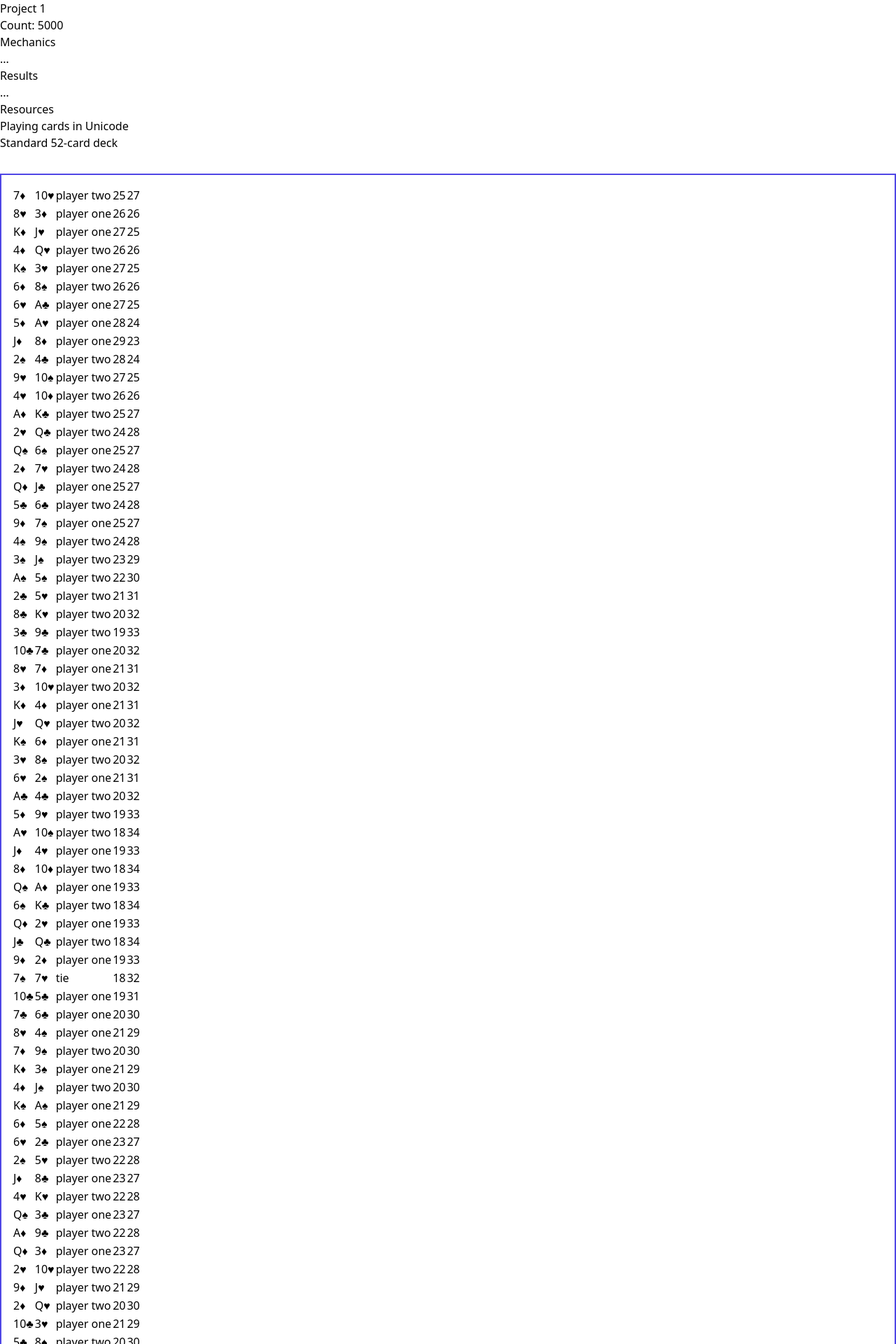
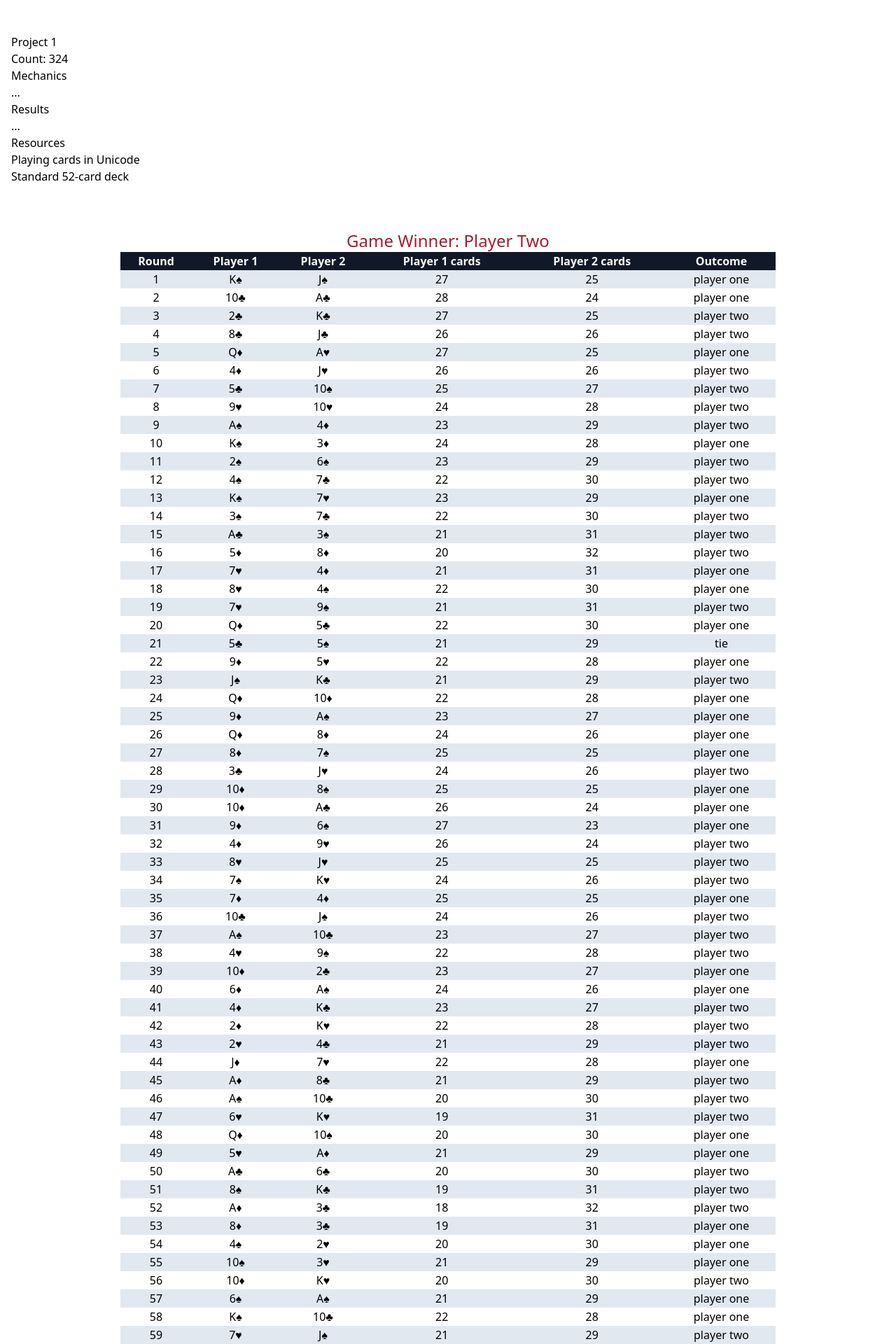
Before and after one commit to richiecarey/e2, a PHP site: page / in a window 1280 px wide. Shown: the top 1920 px of the page at 70% size. Run offline with PHP 8.4, Linux system fonts and the light colour scheme; some libraries are stand-ins or nearby versions.

Commit message:
Progress 2022-09-27

```diff
--- a/p1/index-view.php
+++ b/p1/index-view.php
@@ -7,6 +7,7 @@
         <script src="https://cdn.tailwindcss.com"></script>
     </head>
     <body>
+        <section class="mb-8 mt-8 p-4">
             <h1>Project 1</h1>
             <h2><?php echo "Count: " . $i; ?></h2>
             <h2>Mechanics</h2>
@@ -26,27 +27,32 @@
                     <a href="https://en.wikipedia.org/wiki/Standard_52-card_deck">Standard 52-card deck</a>
                 </li>
             </ul>
-    <section class="border-2 border-indigo-600 mb-8 mt-8 p-4">
-    <table>
+        </section>
+        <section class="grid h-screen mb-8 mt-8 p-4 place-items-center">
+            <table class="table-fixed min-w-[75%] text-center">
+                <caption class="text-2xl text-[#a51c30]">Game Winner: <?php echo $winner ?></caption>
+                <thead>
+                    <tr class="bg-gray-900 text-zinc-50">
+                        <th>Round</th>
+                        <th>Player 1</th>
+                        <th>Player 2</th>
+                        <th>Player 1 cards</th>
+                        <th>Player 2 cards</th>
+                        <th>Outcome</th>
+                    </tr>
+                </thead>
+                <tbody>
                     <?php foreach($game as $round => $outcome) { ?>
-        <tr>
-            <td>
-            <?php echo($outcome['player one']['rank'].$outcome['player one']['suit']) ?>
-            </td>
-            <td>
-            <?php echo($outcome['player two']['rank'].$outcome['player two']['suit']) ?>
-            </td>
-            <td>
-            <?php echo($outcome['winner']) ?>
-            </td>
-            <td>
-            <?php echo($outcome['player one cards left']) ?>
-            </td>
-            <td>
-            <?php echo($outcome['player two cards left']) ?>
-            </td>
+                    <tr class="odd:bg-slate-200 hover:bg-yellow-100">
+                        <td><?php echo($outcome['round']) ?></td>
+                        <td><?php echo($outcome['player one']['rank'].$outcome['player one']['suit']) ?></td>
+                        <td><?php echo($outcome['player two']['rank'].$outcome['player two']['suit']) ?></td>
+                        <td><?php echo($outcome['player one cards']) ?></td>
+                        <td><?php echo($outcome['player two cards']) ?></td>
+                        <td><?php echo($outcome['result']) ?></td>
                     </tr>
                     <?php } ?>
+                </tbody>
             </table>
         </section>
     </body>
--- a/p1/index.php
+++ b/p1/index.php
@@ -1,7 +1,7 @@
 <?php
 
 $title = 'Project 1';
-
+$outcome = ['tie','player one','player two'];
 $game = [];
 
 # Construct a standard 52 card deck of cards
@@ -31,36 +31,47 @@ while($deck) {
 
 # Play
 $i = 0;
-// while($player1 and $player2) {
-while($i < 5000) {
+while(($player1 and $player2) and $i < 500) {
     $i++;
+    shuffle($player1);
+    shuffle($player2);
 
     $player1_card = array_shift($player1);
     $player2_card = array_shift($player2);
 
-    $winner = "";
-
-    if (($player1_card['value'] == $player2_card['value'])) {
-        $winner = "tie";
-    }
     if ($player1_card['value'] > $player2_card['value']) {
-        $winner = "player one<br>";
+        $result = $outcome[1];
         $player1[] = $player1_card;
         $player1[] = $player2_card;
     }
     elseif ($player1_card['value'] < $player2_card['value']) {
-        $winner = "player two<br>";
+        $result = $outcome[2];
         $player2[] = $player1_card;
         $player2[] = $player2_card;
     }
-
+    else {
+        $result = $outcome[0];
+    }
     $game[] = [
+        'round' => $i,
         'player one' => $player1_card,
         'player two' => $player2_card,
-        'player one cards left' => count($player1),
-        'player two cards left' => count($player2),
-        'winner' => $winner,
+        'player one cards' => count($player1),
+        'player two cards' => count($player2),
+        'result' => $result
     ];
 }
 
+if (count($player1) > count($player2)) {
+    $winner = $outcome[1];
+}
+elseif (count($player1) < count($player2)) {
+    $winner = $outcome[2];
+}
+else {
+    $winner = $outcome[0];
+}
+
+$winner = ucwords($winner);
+
 require 'index-view.php';
```
Also changed, not shown: p1/README.md. Lines whose indentation alone changed are shown as unchanged.
